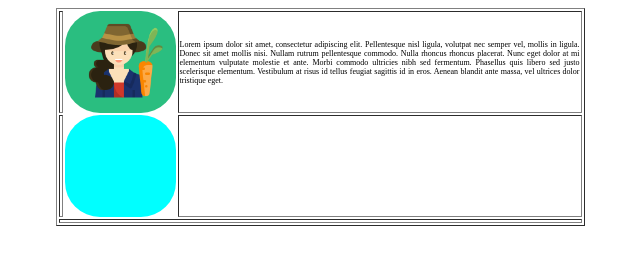
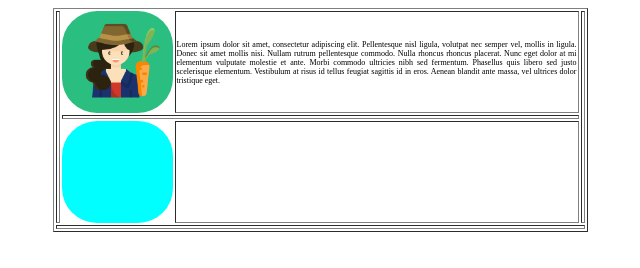
Before and after one commit to DarwinLizama/Ejercicio-Git, a plain HTML site: page index.html in a window 1280 px wide. Shown: the whole page, without its empty margins (320-960 px from the left). Drawn offline with Linux system fonts and the light colour scheme.

Commit message:
Segunda Mod

```diff
--- a/index.html
+++ b/index.html
@@ -12,23 +12,27 @@
 
 <body>
 
-    <table align="center" border="1">
+    <table class="dise-tabla" align="center" border="1">
         <tr>
-            <td></td>
+            <td rowspan="3"></td>
             <td class="forma-imagen-1"><img src="Recursos/farmer.png" width="80px" height="80px"></td>
             <td class="dimens-celda">
                 <p class="estilo-texto">Lorem ipsum dolor sit amet, consectetur adipiscing elit. Pellentesque nisl ligula, volutpat nec semper vel, mollis in ligula. Donec sit amet mollis nisi. Nullam rutrum pellentesque commodo. Nulla rhoncus rhoncus placerat. Nunc eget dolor
                     at mi elementum vulputate molestie et ante. Morbi commodo ultricies nibh sed fermentum. Phasellus quis libero sed justo scelerisque elementum. Vestibulum at risus id tellus feugiat sagittis id in eros. Aenean blandit ante massa, vel
                     ultrices dolor tristique eget.</p>
             </td>
+            <td rowspan="3"></td>
         </tr>
         <tr>
-            <td></td>
+            <td colspan="2"></td>
+        </tr>
+        <tr>
+
             <td class="forma-imagen-2"></td>
             <td></td>
         </tr>
         <tr>
-            <td colspan="3"></td>
+            <td colspan="4"></td>
         </tr>
 
     </table>
--- a/style.css
+++ b/style.css
@@ -1,3 +1,8 @@
+.dise-tabla {
+    border-collapse: separate;
+    align-content: center;
+}
+
 .forma-imagen-1 {
     width: 90px;
     height: 100px;
```
